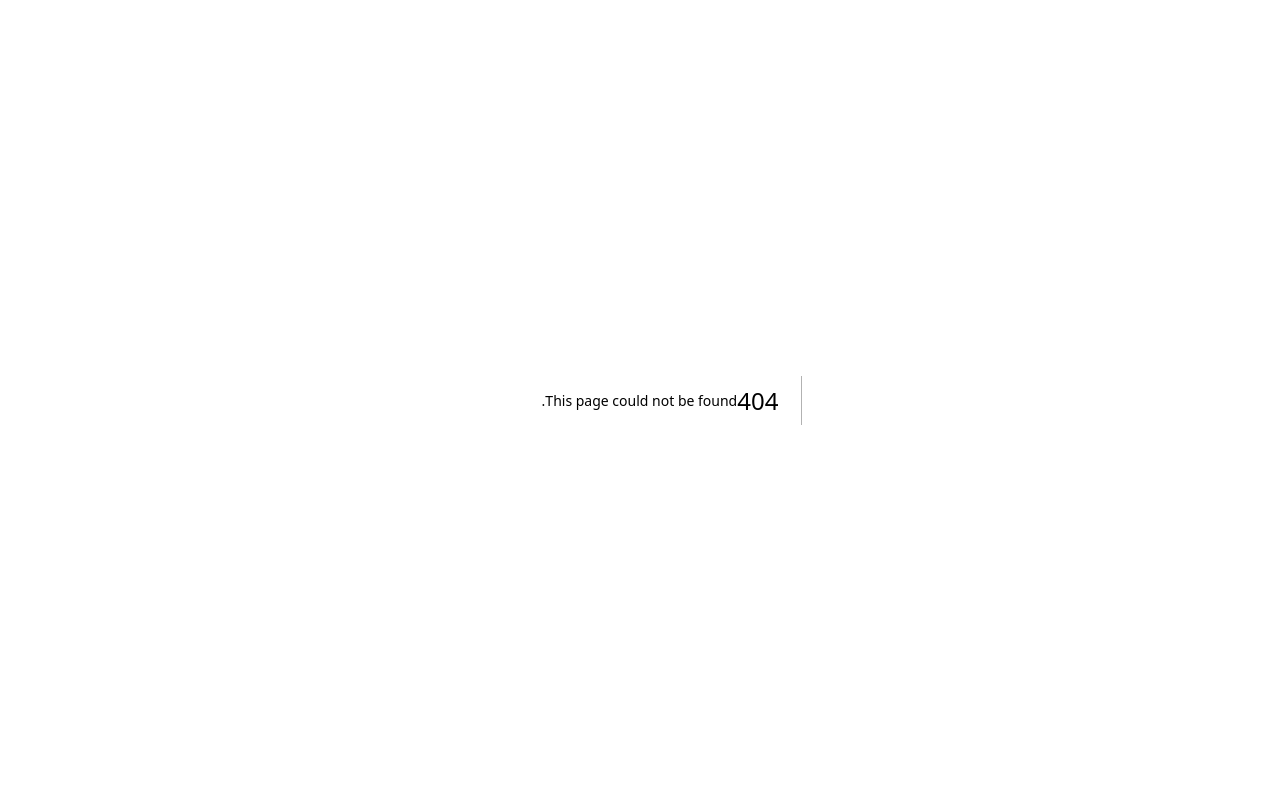
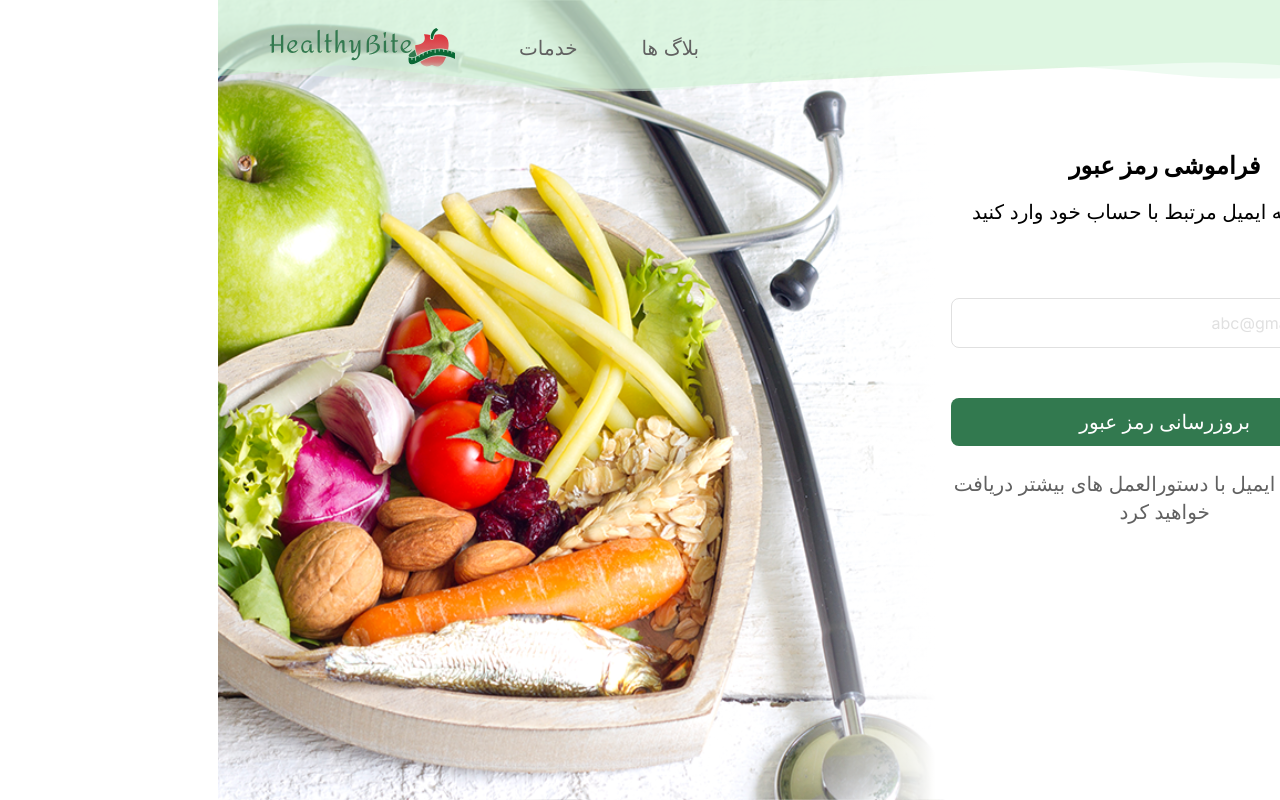
Before and after one commit to ParsaBordbar/Healthcare_Diet, a Next.js app: page /register/forgetPass in a window 1280 px wide. Before the commit this address had no page. Built offline with nearby package versions, Linux system fonts and the light colour scheme.

Commit message:
add folder for forget password and create this page

```diff
--- /dev/null
+++ b/src/app/register/forgetPass/page.tsx
@@ -0,0 +1,40 @@
+"use client";
+import MainButton from "@/components/MainButton";
+import MainInput from "@/components/MainInput";
+import Email from "/public/svgs/Email.svg";
+
+const ForgetPasswordPage = () => {
+  return (
+    <>
+      <div className="absolute flex flex-col items-center gap-5  w-1/3 top-[9.375rem] right-[7.5rem]">
+        <form action="" className="flex w-full gap-10 flex-col justify-center">
+          <div className="flex flex-col gap-4 items-center">
+            <h1 className=" font-bold text-2xl">فراموشی رمز عبور</h1>
+            <p className=" text-xl">
+              یک شناسه ایمیل مرتبط با حساب خود وارد کنید
+            </p>
+          </div>
+          <section className="flex w-full flex-col items-center gap-[3.125rem]">
+            <MainInput
+              label="ایمیل"
+              placeholder="abc@gmail.com"
+              iconFirst={Email}
+            />
+            <section className="flex w-full flex-col gap-1 justify-center">
+              <MainButton
+                simple
+                className="bg-[var(--rating-color)] py-2.5 !text-xl !text-white w-full"
+                value="بروزرسانی رمز عبور"
+              />
+              <p className="text-xl text-center mt-5 text-[var(--text)]">
+                به زودی یک ایمیل با دستورالعمل های بیشتر دریافت خواهید کرد
+              </p>
+            </section>
+          </section>
+        </form>
+      </div>
+    </>
+  );
+};
+
+export default ForgetPasswordPage;
```
